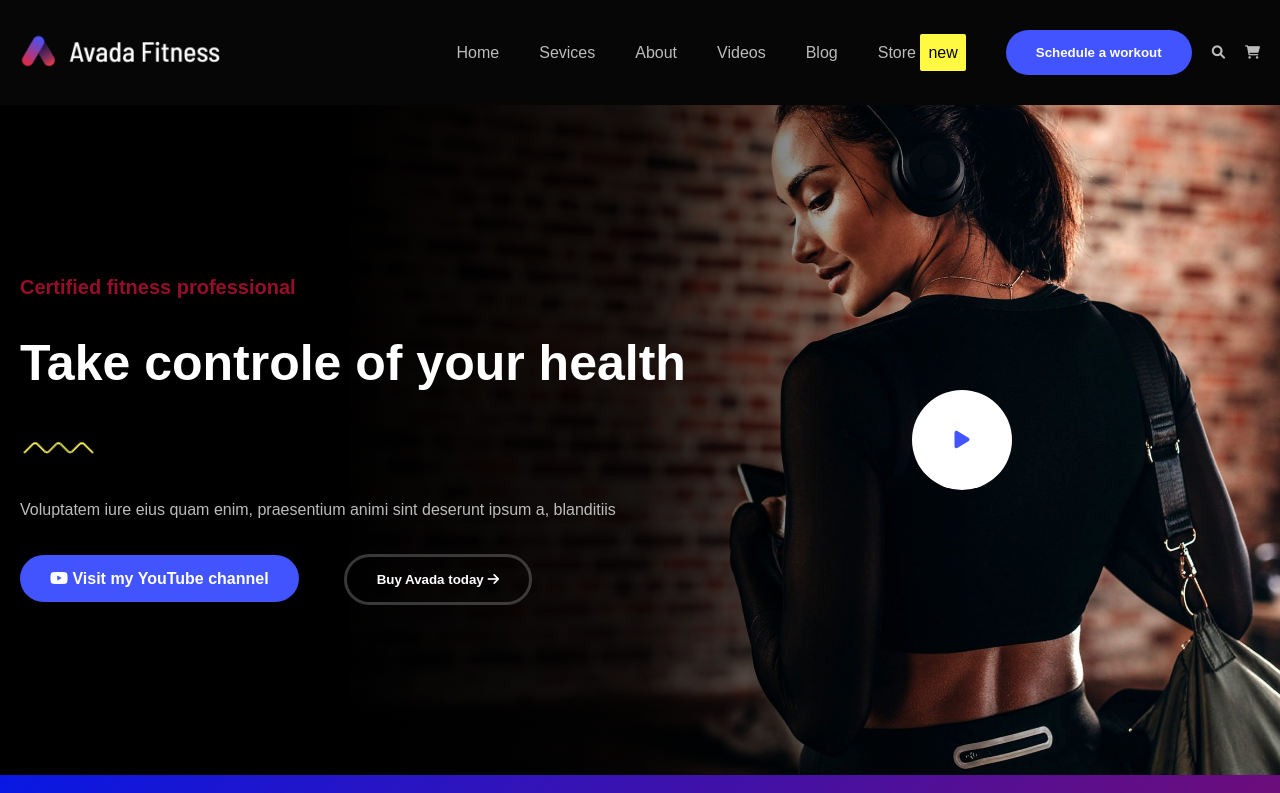
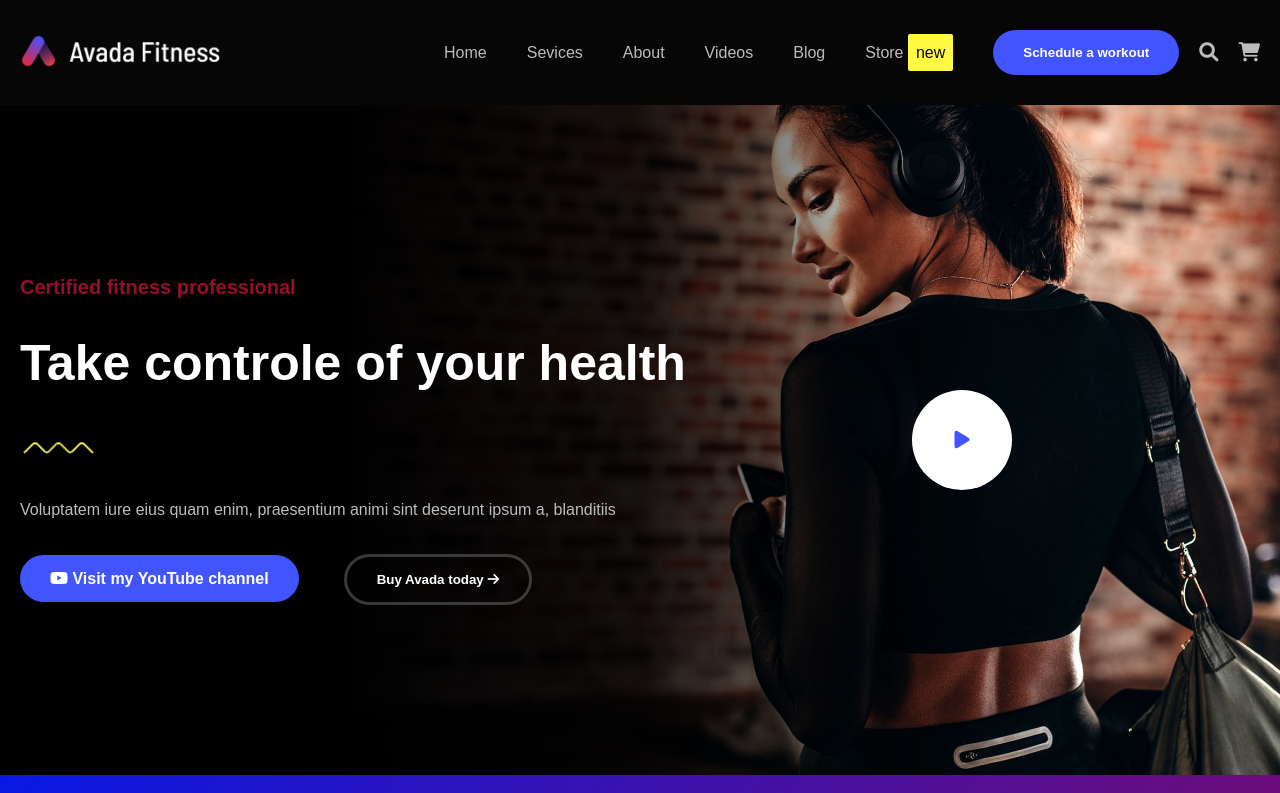
Before and after one commit to Yu4iy/proj-html-vuejs, a Vue app: page / in a window 1280 px wide. Shown: the top 793 px of the page. Built offline with nearby package versions, Linux system fonts and the light colour scheme.

Commit message:
FIX: icon size

```diff
--- a/src/components/Header.vue
+++ b/src/components/Header.vue
@@ -150,6 +150,7 @@ export default {
 								color: $silver;
 								background: none;
 								border: none;
+								font-size: 1.2rem;
 
 							}
 							.search{
@@ -157,6 +158,8 @@ export default {
 								background: none;
 								border: none;
 								margin: 0 20px;
+								font-size: 1.2rem;
+
 							}
 							.burger{
 								display: none;
@@ -165,6 +168,8 @@ export default {
 								border: none;
 								margin: 0 20px;
 								transition: linear 0.2s;
+								font-size: 1.2rem;
+
 								&:hover{
 									color: $dodgerBlue ;
 								}
```
